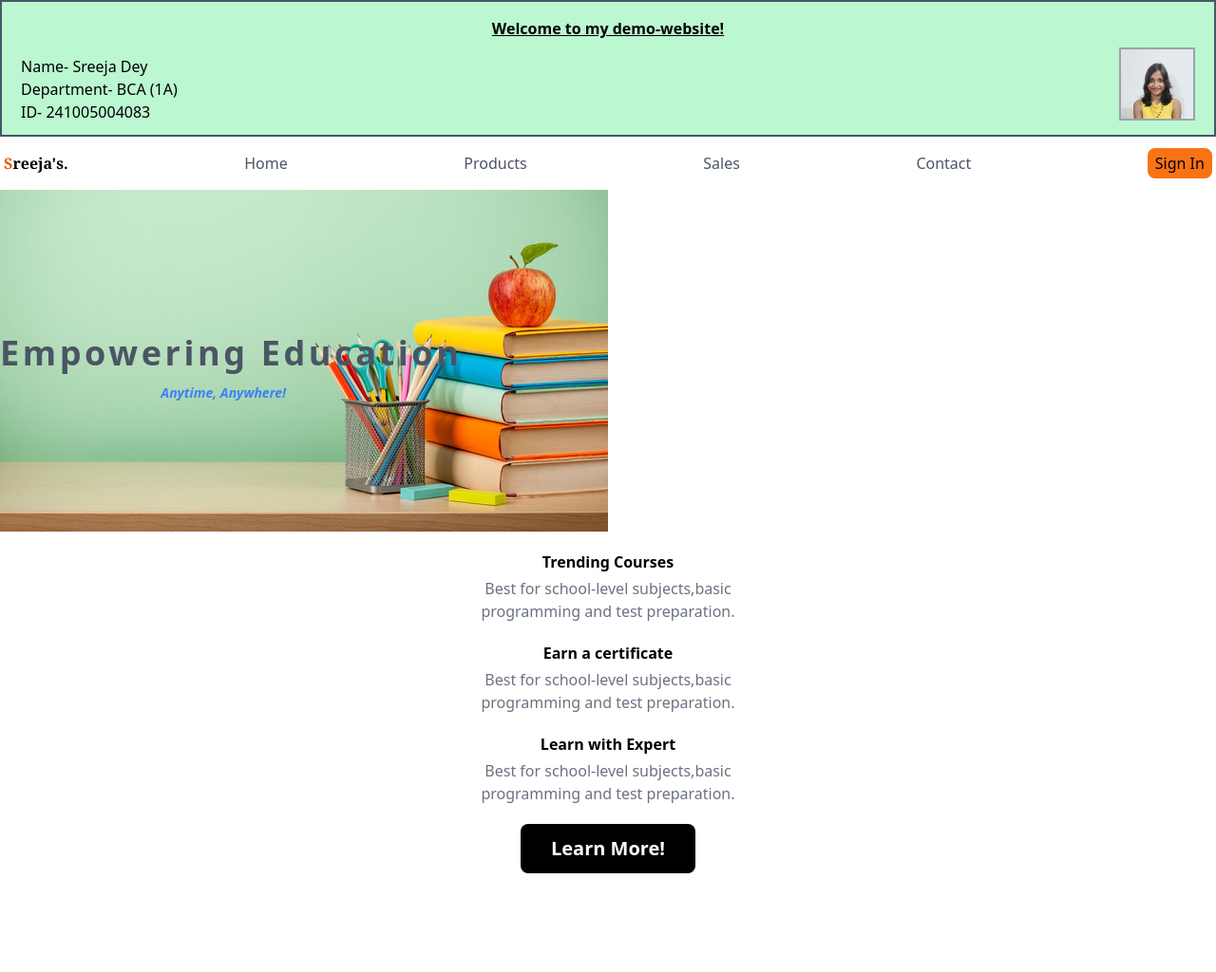
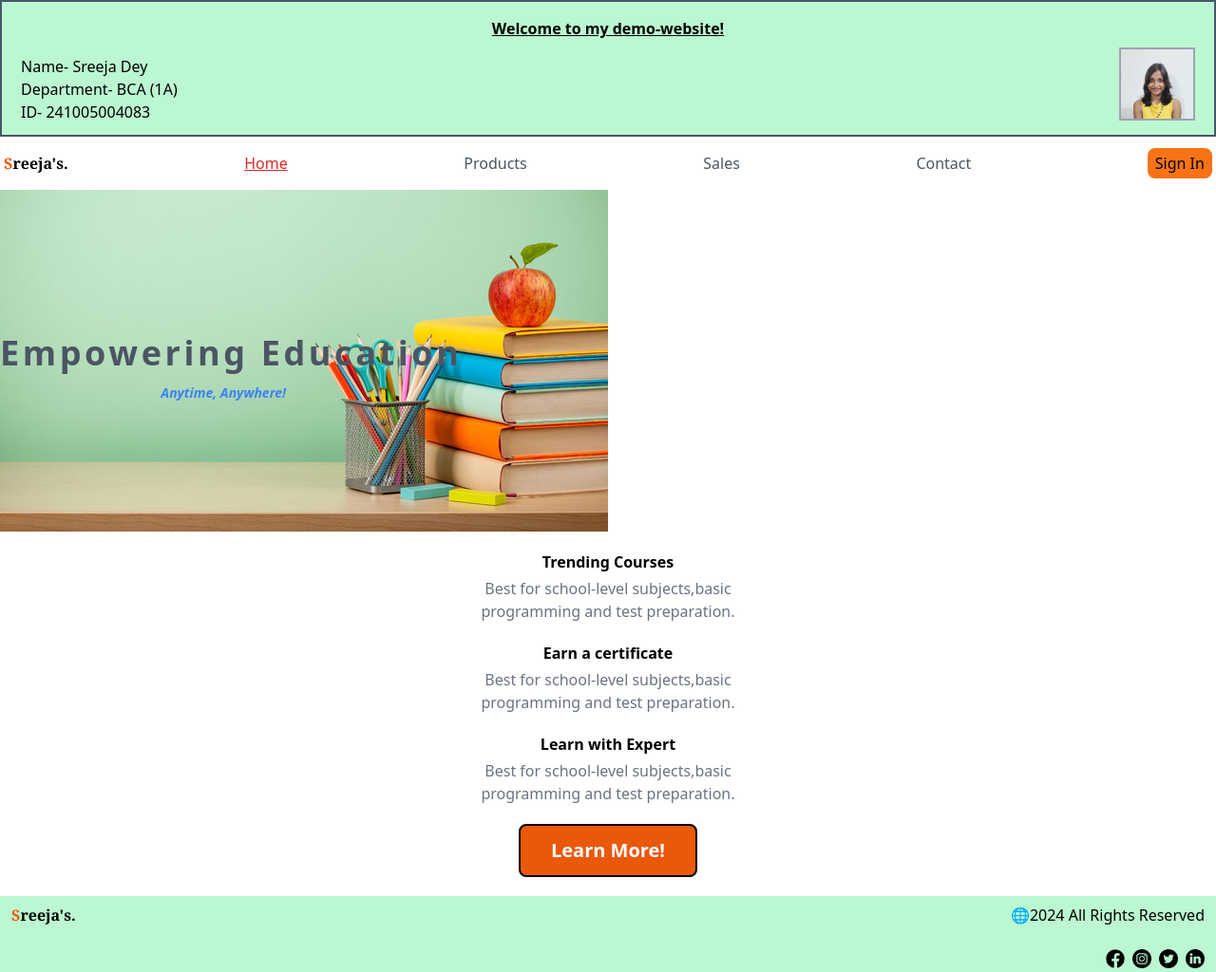
Before and after one commit to Exploring-glitch/a-sample-website, a website: page index.html in a window 1280 px wide. Shown: the whole page at 95% size. Before the commit the page ends 940 px from the top, so only its background shows below. Drawn offline with nearby package versions, Linux system fonts and the light colour scheme.

Commit message:
added a footer

```diff
--- a/index.html
+++ b/index.html
@@ -23,7 +23,7 @@
 
     <div class="flex justify-between my-4">
         <h1 class="font-serif ml-1 font-bold"><span class="text-orange-600" >S</span><span >reeja's.</span></h1>
-        <h1 class="text-gray-600"> Home</h1>
+        <h1 class="text-red-600 underline"> Home</h1>
         <h1 class="text-gray-600"> Products</h1>
         <h1 class="text-gray-600">Sales</h1>
         <h1 class="text-gray-600">Contact</h1>
@@ -48,9 +48,22 @@
     <p class="text-center -mt-4 text-gray-500">Best for school-level subjects,basic<br/>programming and test preparation.</br></p>
 
     <center>
-        <button class="my-5 text-white bg-black p-3 pl-8 pr-8 rounded-lg text-xl font-bold hover:bg-blue-600">Learn More!</button>
+        <button class="my-5 text-white bg-orange-600 border-2 border-black p-3 pl-8 pr-8 rounded-lg text-xl font-bold hover:bg-blackl">Learn More!</button>
     </center>
 
+    <div class="bg-green-200 w-auto h-20">
+        <div class="flex justify-between pt-2">
+            <h1 class="font-serif ml-3 font-bold"><span class="text-orange-600" >S</span><span >reeja's.</span></h1>
+            <h1 class="mr-3"> 🌐2024 All Rights Reserved</h1>
+        </div>
+
+        <div class="flex justify-end mr-3 mt-6 space-x-2">
+            <img src="./images/facebook.png" alt="" class="w-5 h-5">
+            <img src="./images/instagram.png" alt="" class="w-5 h-5">
+            <img src="./images/twitter.png" alt="" class="w-5 h-5">
+            <img src="./images/linkedin.png" alt="" class="w-5 h-5">
+        </div>
+    </div>
 
 </body>
 </html>
```
